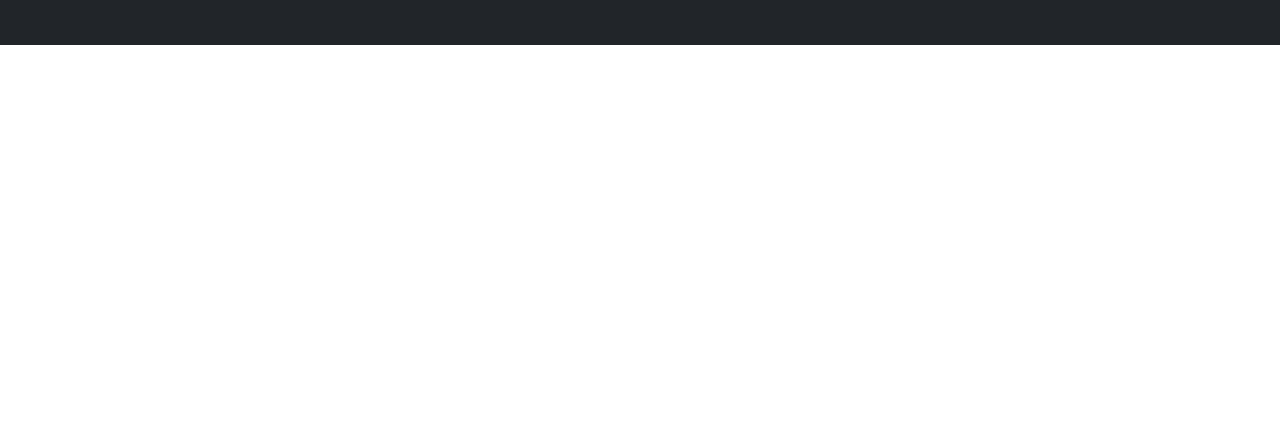
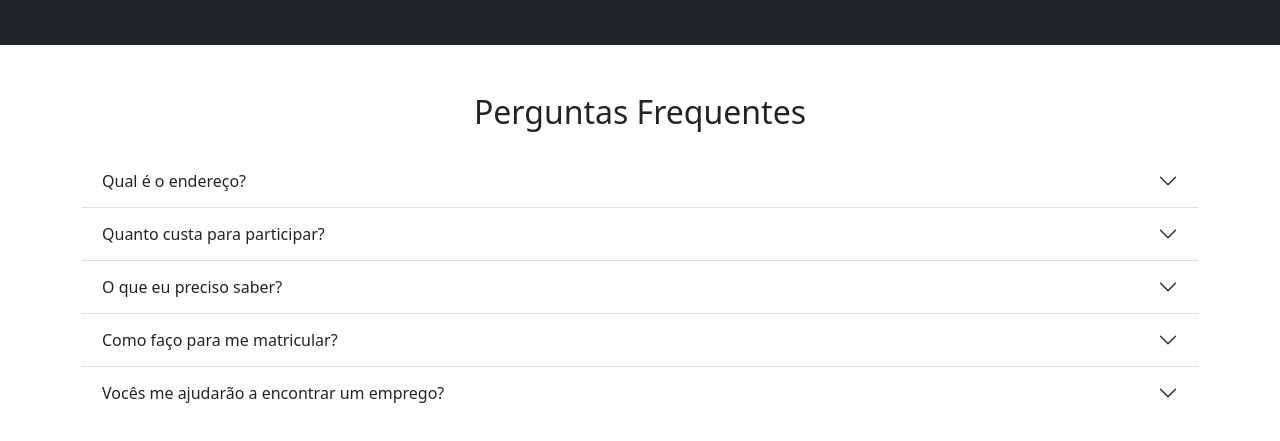
Before and after one commit to dieggo-torres/Frontend-Bootcamp, a plain HTML site: page index.html in a window 1280 px wide. Shown: the part 1960-2401 px from the top of the page. Before the commit the page ends 2101 px from the top, so only its background shows below. Drawn offline with nearby package versions, Linux system fonts and the light colour scheme.

Commit message:
Crie a seção de perguntas frequentes

```diff
--- a/index.html
+++ b/index.html
@@ -184,7 +184,88 @@
 
     <!-- Questões -->
     <section class="p-5" id="questions">
+        <div class="container">
+            <h2 class="text-center mb-4">Perguntas Frequentes</h2>
 
+            <div class="accordion accordion-flush" id="questions">
+
+                <!-- Item 1 -->
+                <div class="accordion-item">
+                    <h2 class="accordion-header">
+                        <button class="accordion-button collapsed" type="button" data-bs-toggle="collapse" data-bs-target="#question-one">
+                            Qual é o endereço?
+                        </button>
+                    </h2>
+                    <div id="question-one" class="accordion-collapse collapse" data-bs-parent="#questions">
+                        <div class="accordion-body">
+                            Lorem ipsum dolor sit, amet consectetur adipisicing elit. Ipsa similique ipsam animi atque enim mollitia aperiam harum, assumenda, laborum impedit aut eveniet soluta voluptatum sequi reiciendis modi eos distinctio fuga officiis reprehenderit natus? Nesciunt quis tempore repudiandae reiciendis dignissimos quo voluptatibus illo laborum? Libero tempore iste autem, dignissimos excepturi hic!
+                        </div>
+                    </div>
+                </div>
+                <!-- Fim Item 1 -->
+
+                <!-- Item 2 -->
+                <div class="accordion-item">
+                    <h2 class="accordion-header">
+                        <button class="accordion-button collapsed" type="button" data-bs-toggle="collapse" data-bs-target="#question-two">
+                            Quanto custa para participar?
+                        </button>
+                    </h2>
+                    <div id="question-two" class="accordion-collapse collapse" data-bs-parent="#questions">
+                        <div class="accordion-body">
+                            Lorem ipsum dolor sit amet consectetur adipisicing elit. Sed, nulla? Adipisci excepturi sint necessitatibus et tempore error dicta? Debitis, dolorum repellendus reiciendis sequi ipsa facere possimus vitae delectus. Dolorum, tempore delectus porro doloribus tempora ducimus aliquam veritatis quis ipsa molestiae!
+                        </div>
+                    </div>
+                </div>
+                <!-- Fim Item 2 -->
+
+                <!-- Item 3 -->
+                <div class="accordion-item">
+                    <h2 class="accordion-header">
+                        <button class="accordion-button collapsed" type="button" data-bs-toggle="collapse" data-bs-target="#question-three">
+                            O que eu preciso saber?
+                        </button>
+                    </h2>
+                    <div id="question-three" class="accordion-collapse collapse" data-bs-parent="#questions">
+                        <div class="accordion-body">
+                            Lorem ipsum dolor, sit amet consectetur adipisicing elit. Facere, deserunt suscipit. Amet, praesentium nesciunt distinctio veritatis assumenda quas enim, culpa fuga minima laboriosam sint error eum, ab accusamus. Doloribus ipsum praesentium perferendis, recusandae cum dignissimos quis minus id beatae at dolore? Nobis reprehenderit obcaecati non. Minus aliquid quas nobis perferendis!
+                        </div>
+                    </div>
+                </div>
+                <!-- Fim Item 3 -->
+
+                <!-- Item 4 -->
+                <div class="accordion-item">
+                    <h2 class="accordion-header">
+                        <button class="accordion-button collapsed" type="button" data-bs-toggle="collapse" data-bs-target="#question-four">
+                            Como faço para me matricular?
+                        </button>
+                    </h2>
+                    <div id="question-four" class="accordion-collapse collapse" data-bs-parent="#questions">
+                        <div class="accordion-body">
+                            Lorem ipsum dolor, sit amet consectetur adipisicing elit. Facere, deserunt suscipit. Amet, praesentium nesciunt distinctio veritatis assumenda quas enim, culpa fuga minima laboriosam sint error eum, ab accusamus. Doloribus ipsum praesentium perferendis, recusandae cum dignissimos quis minus id beatae at dolore? Nobis reprehenderit obcaecati non. Minus aliquid quas nobis perferendis!
+                        </div>
+                    </div>
+                </div>
+                <!-- Fim Item 4 -->
+
+                <!-- Item 5 -->
+                <div class="accordion-item">
+                    <h2 class="accordion-header">
+                        <button class="accordion-button collapsed" type="button" data-bs-toggle="collapse" data-bs-target="#question-five">
+                            Vocês me ajudarão a encontrar um emprego?
+                        </button>
+                    </h2>
+                    <div id="question-five" class="accordion-collapse collapse" data-bs-parent="#questions">
+                        <div class="accordion-body">
+                            Lorem ipsum dolor, sit amet consectetur adipisicing elit. Facere, deserunt suscipit. Amet, praesentium nesciunt distinctio veritatis assumenda quas enim, culpa fuga minima laboriosam sint error eum, ab accusamus. Doloribus ipsum praesentium perferendis, recusandae cum dignissimos quis minus id beatae at dolore? Nobis reprehenderit obcaecati non. Minus aliquid quas nobis perferendis!
+                        </div>
+                    </div>
+                </div>
+                <!-- Fim Item 5 -->
+
+            </div>
+        </div>
     </section>
     <!-- Fim Questões -->
 
```
